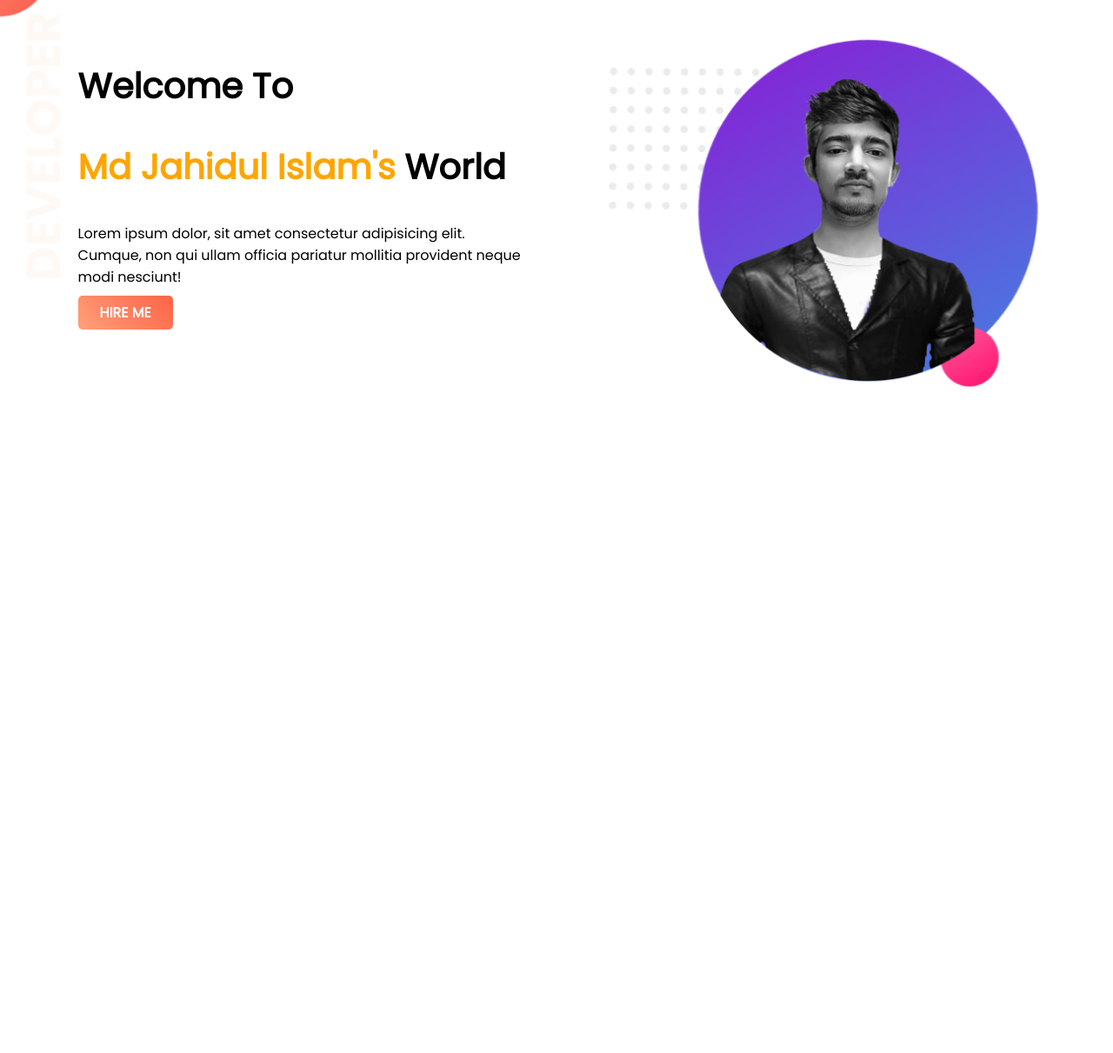
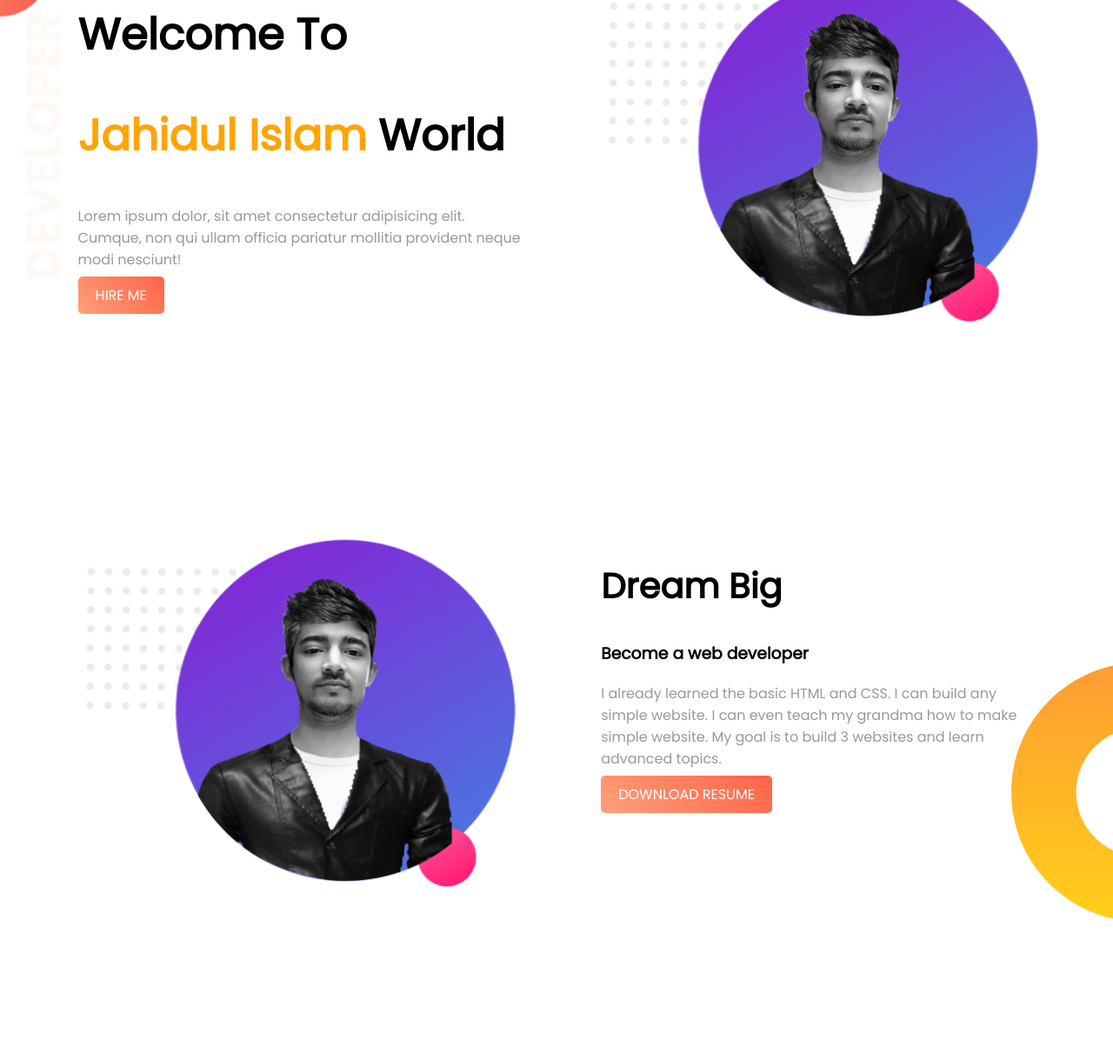
Before and after one commit to Md-Jahidul-Islam-63/portfolio-website, a plain HTML site: page index.html in a window 1280 px wide. Shown: the part 39-1250 px from the top of the page at 87% size. Before the commit the page ends 800 px from the top, so only its background shows below. Drawn offline with Linux system fonts and the light colour scheme.

Commit message:
new Update

```diff
--- a/index.html
+++ b/index.html
@@ -15,14 +15,29 @@
     <section class="top-section">
         <div class="half-width">
             <h1>Welcome To</h1>
-        <h1><span class="name">Md Jahidul Islam's</span> World</h1>
+        <h1><span class="text-highlight">Jahidul Islam</span> World</h1>
         <p>Lorem ipsum dolor, sit amet consectetur adipisicing elit. Cumque, non qui ullam officia pariatur mollitia provident neque modi nesciunt!</p>
-        <a href="https://www.facebook.com/ji.nayeem63/" target="_blank">HIRE ME</a>
+        <a class="link-button" href="https://www.facebook.com/ji.nayeem63/" target="_blank">HIRE ME</a>
         </div>
         <div class="half-width">
             <img src="images/my1.png" alt="my1">
         </div>
     </section>
 
+    <section class="dream-section">
+
+        <div class="half-width">
+            <img src="images/my1.png" alt="">
+        </div>
+
+        <div class="half-width">
+            <h2>Dream Big</h2>
+            <h3>Become a web developer</h3>
+            <p>I already learned the basic HTML and CSS. I can build any simple website. I can even teach my grandma how to make simple website. My goal is to build 3 websites and learn advanced topics.</p>
+            <a class="link-button" href="#" target="_blank">DOWNLOAD RESUME</a>
+        </div>
+
+    </section>
+
 </body>
 </html>
--- a/style.css
+++ b/style.css
@@ -1,13 +1,21 @@
 body {
+    margin: 0px;
     font-family: 'Poppins', sans-serif;
-    margin: 0px;
-    padding: 0px;
 }
 
 h1 {
+    font-size: 50px;
+}
+
+h2 {
     font-size: 40px;
 }
-.name {
+
+p {
+    color: #999;
+}
+
+.text-highlight {
     color: orange;
 }
 
@@ -16,7 +24,6 @@ h1 {
     float: left;
     margin-left: 5%;
     padding-left: 2%;
-    margin-top: 75px;
 }
 
 .half-width img {
@@ -24,16 +31,26 @@ h1 {
 }
 
 .top-section {
-    background-image: url(images/top-banner.png);
-    height: 500px;
+    background-image: url("images/top-banner.png");
     background-repeat: no-repeat;
 }
 
-.half-width a {
+section {
+    height: 600px;
+}
+
+.link-button {
+    text-decoration: none;
     color: #fff;
-    font-weight: bold;
-    text-decoration: none;
-    background-image: linear-gradient( 45deg, lightsalmon, tomato);
-    padding: 8px 25px;
+    background-image:linear-gradient(45deg, #FFA07A, #FF6347);
+    padding: 10px 20px;
     border-radius: 5px;
+    font-weight: 700px;
 }
+
+.dream-section {
+    background-image: url("images/dream-bg.png");
+    background-repeat: no-repeat;
+    background-position: right;
+    margin-top: 50px;
+}
```
